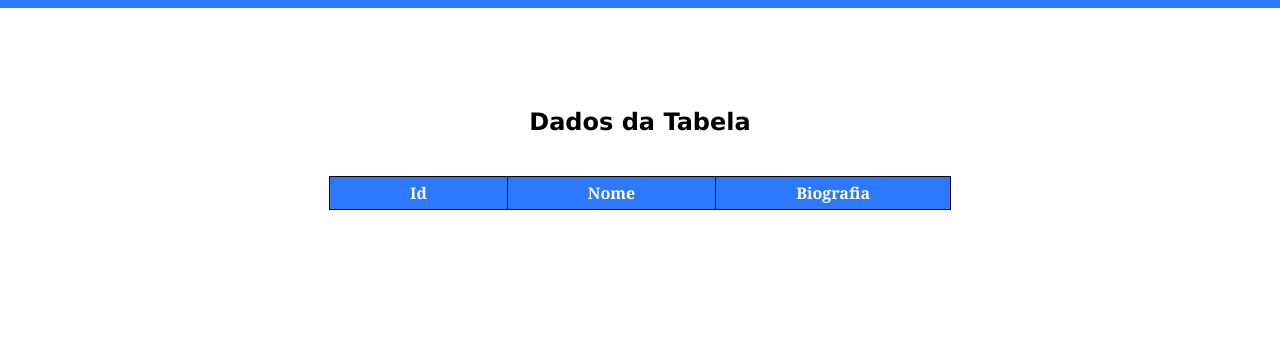
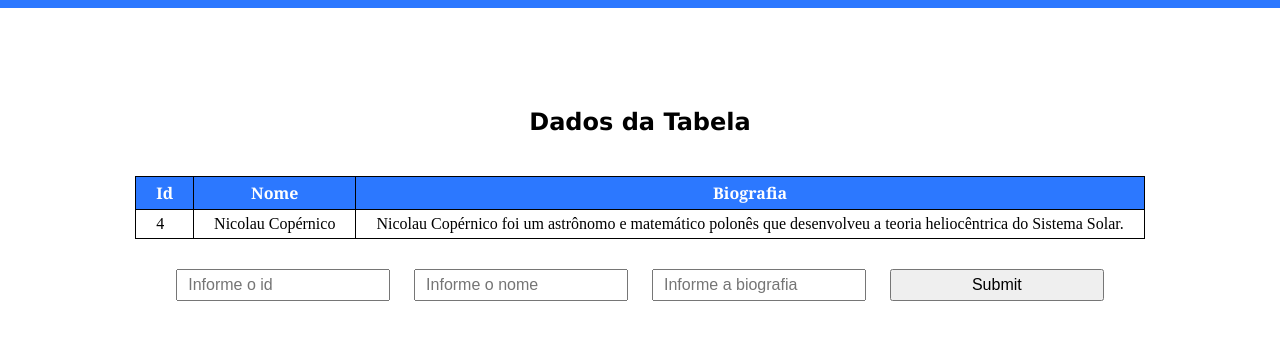
Before and after one commit to HugoMendess/HelperExercicios, a website: page questao04/index.html in a window 1280 px wide. Shown: the part 112-452 px from the top of the page. Drawn offline with Linux system fonts and the light colour scheme.

Commit message:
Fazendo alterações na quarta questão

```diff
--- a/questao01/style.css
+++ b/questao01/style.css
@@ -189,16 +189,36 @@ img{
 
 .dados-tab{
     margin: 40px auto;
+    flex-wrap: wrap;
+
 }
 
-.tabela, th, td{
+#tabela, th, td{
     border: 1px solid black;
     border-collapse: collapse;
-    padding: 5px 80px;
+    padding: 5px 20px;
+    margin: 0px 30px;
+    flex-wrap: wrap;
 }
 
-.tabela th{
+#tabela th{
     background-color: #2c78ff;
     color: #fff;
     font-family: Georgia, 'Times New Roman', Times, serif;
 }
+
+.dados-form{
+    margin: 30px auto;
+    text-align: center;
+
+}
+
+
+
+.form-dados input{
+    padding: 5px 10px;
+    width: 20%;
+
+    margin: 0px 10px;
+
+}
--- a/questao04/index.html
+++ b/questao04/index.html
@@ -34,7 +34,7 @@
 
         <div class="dados-tab">
             <div class="dados-tabela">
-                <table class="tabela">
+                <table id="tabela">
                     <tr>
                         <th>Id</th>
                         <th>Nome</th>
@@ -44,12 +44,17 @@
             </div>
 
             <div class="dados-form">
-
+                <form class="form-dados">
+                    <input type="text" placeholder="Informe o id" id="id">
+                    <input type="text" placeholder="Informe o nome" id="name">
+                    <input type="text" placeholder="Informe a biografia" id="bio">
+                    <input type="submit" placeholder="ENVIAR" id="submit">
+                </form>
             </div>
         </div>
 
 
     </section>
-    <script src="../questoes-js/questao01/letraB.js"></script>
+    <script src="../questoes-js/questao04/questao04.js"></script>
 </body>
 </html>
--- /dev/null
+++ b/questoes-js/questao04/questao04.js
@@ -0,0 +1,47 @@
+"use strict";
+// 4 - Questão - Com o array do exercício 2 faça:
+// a) Uma tabela HTML que liste todos os registros
+// b) Um formulário que faça a edição dos dados
+// c) Um CTA para este formulário a partir da lista
+// d) Um CTA para excluir um item dessa lista
+var listaElementos = [
+    { "id": 1, "name": "Ada Lovelace", "bio": "Ada Lovelace, foi uma matemática e escritora inglesa reconhecida por ter escrito o primeiro algoritmo para ser processado por uma máquina" },
+    { "id": 2, "name": "Alan Turing", "bio": "Alan Turing foi um matemático, cientista da computação, lógico, criptoanalista, filósofo e biólogo teórico britânico, ele é amplamente considerado o pai da ciência da computação teórica e da inteligência artificia" },
+    { "id": 3, "name": "Nikola Tesla", "bio": "Nikola Tesla foi um inventor, engenheiro eletrotécnico e engenheiro mecânico sérvio, mais conhecido por suas contribuições ao projeto do moderno sistema de fornecimento de eletricidade em corrente alternada." },
+    { "id": 4, "name": "Nicolau Copérnico", "bio": "Nicolau Copérnico foi um astrônomo e matemático polonês que desenvolveu a teoria heliocêntrica do Sistema Solar." }
+];
+// Letra A
+function listaTabela() {
+    var tbody = document.getElementById('tabela');
+    console.log(tbody);
+    var tr = document.createElement('tr');
+    var td_id = document.createElement('td');
+    var td_name = document.createElement('td');
+    var td_bio = document.createElement('td');
+    var vetorElementos = [];
+    for (var i = 0; i < listaElementos.length; i++) {
+        td_id.innerText = listaElementos[i].id;
+        td_name.innerText = listaElementos[i].name;
+        td_bio.innerText = listaElementos[i].bio;
+        tr.appendChild(td_id);
+        tr.appendChild(td_name);
+        tr.appendChild(td_bio);
+        tbody.appendChild(tr);
+    }
+}
+listaTabela();
+// Letra B
+var inputId = document.getElementById('id');
+var inputName = document.getElementById('name');
+var inputBio = document.getElementById('bio');
+var button = document.getElementById('submit');
+button.addEventListener('click', function () {
+    for (var i = 0; i < listaElementos.length; i++) {
+        if (listaElementos[i].id == inputId) {
+            listaElementos[i].id == inputId;
+            listaElementos[i].name = inputName;
+            listaElementos[i].bio = inputBio;
+        }
+    }
+    listaTabela();
+});
```
Also changed, not shown: questao04/questao04.ts (added, +61 -0 lines).
